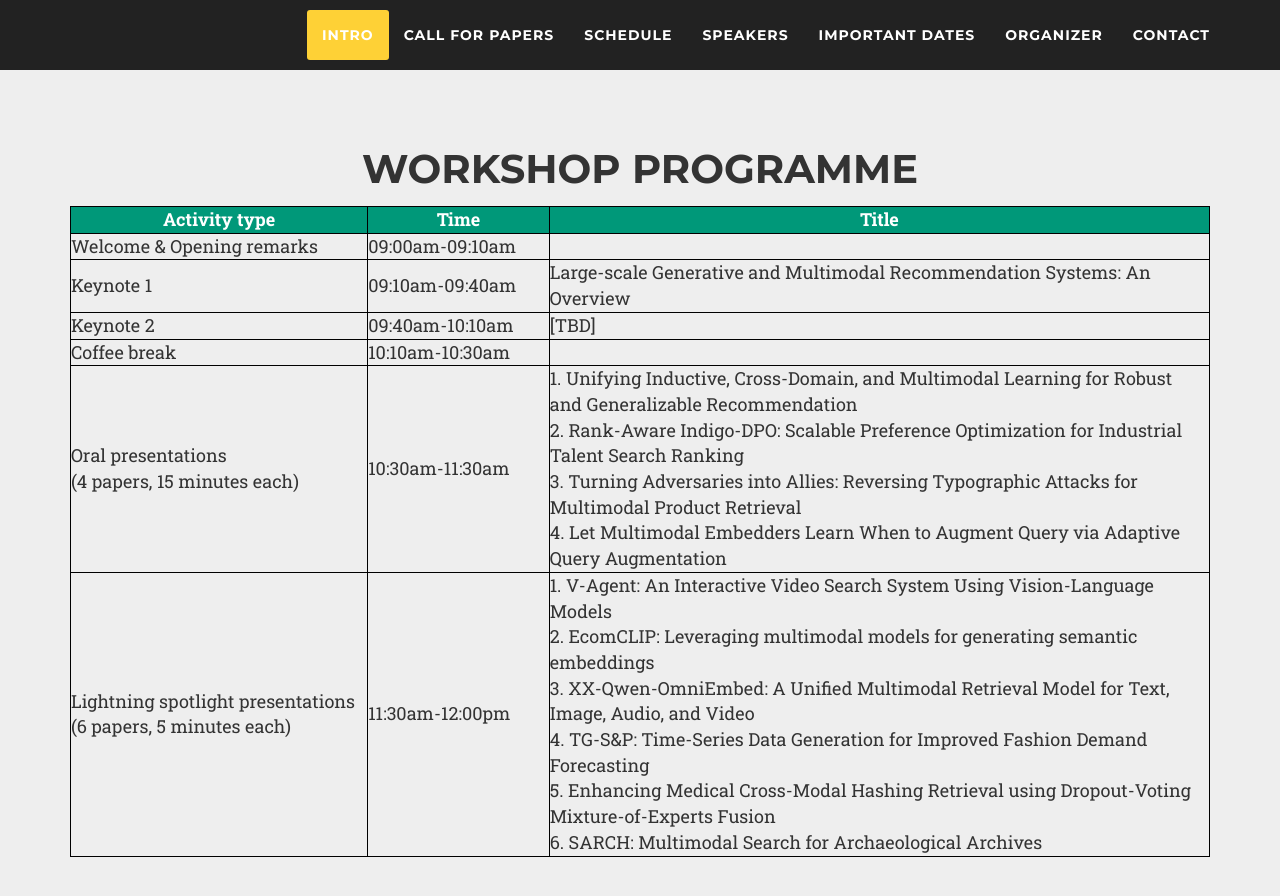
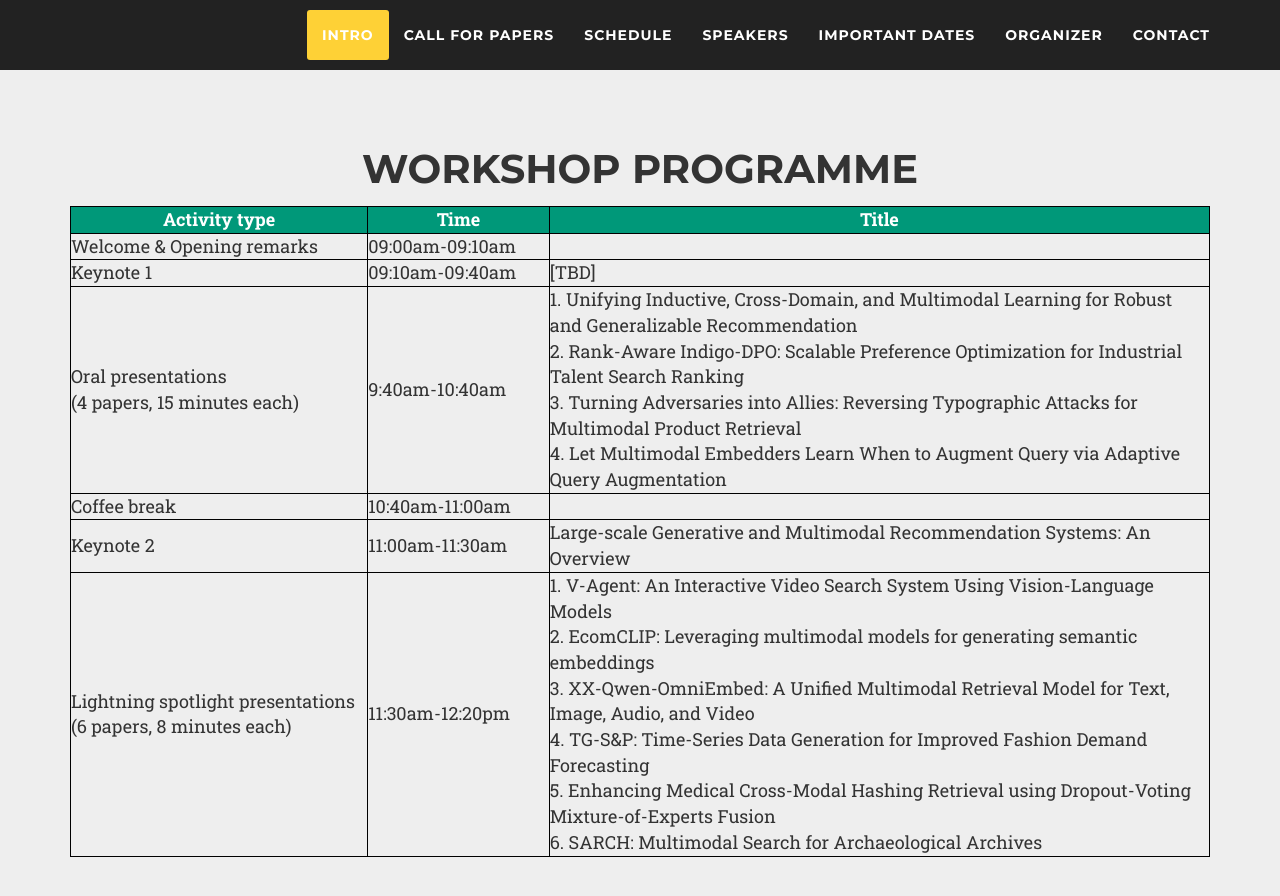
Before and after one commit to mmgensr-cikm25/mmgensr-cikm25.github.io, a Jekyll site: the page built from index.md, in a window 1280 px wide and 900 px high, scrolled down 766 px. Shown: the top 896 px of the window. Built offline with Jekyll 4.4.1, drawn with Linux system fonts in a browser that asks for light colours; nearby versions of some CDN libraries; some web fonts are replaced.

Commit message:
Update schedule with revised keynote and presentation times

```diff
--- a/_includes/schedule.html
+++ b/_includes/schedule.html
@@ -26,11 +26,11 @@
     <table style="width: 100%">
         <tr> <th width=180px> Activity type </th> <th width=110px> Time </th> <th width=400px> Title </th> </tr>
         <tr> <td width=180px> Welcome & Opening remarks </td> <td width=110px> 09:00am-09:10am </td> <td></td> </tr>
-        <tr> <td width=180px>Keynote 1</td> <td width=110px>09:10am-09:40am</td> <td width=400px>Large-scale Generative and Multimodal Recommendation Systems: An Overview</td> </tr>
-        <tr> <td width=180px>Keynote 2</td> <td width=110px>09:40am-10:10am</td> <td width=400px>[TBD]</td> </tr>
-        <tr> <td width=180px> Coffee break</td> <td width=110px> 10:10am-10:30am</td><td></td> </tr>
-        <tr> <td width=180px>Oral presentations<br>(4 papers, 15 minutes each)</td> <td width=110px>10:30am-11:30am</td> <td width=400px>1. Unifying Inductive, Cross-Domain, and Multimodal Learning for Robust and Generalizable Recommendation<br>2. Rank-Aware Indigo-DPO: Scalable Preference Optimization for Industrial Talent Search Ranking<br>3. Turning Adversaries into Allies: Reversing Typographic Attacks for Multimodal Product Retrieval<br>4. Let Multimodal Embedders Learn When to Augment Query via Adaptive Query Augmentation</td> </tr>
-        <tr> <td width=180px>Lightning spotlight presentations<br>(6 papers, 5 minutes each)</td> <td width=110px>11:30am-12:00pm</td> <td width=400px>1. V-Agent: An Interactive Video Search System Using Vision-Language Models<br>2. EcomCLIP: Leveraging multimodal models for generating semantic embeddings<br>3. XX-Qwen-OmniEmbed: A Unified Multimodal Retrieval Model for Text, Image, Audio, and Video<br>4. TG-S&P: Time-Series Data Generation for Improved Fashion Demand Forecasting<br>5. Enhancing Medical Cross-Modal Hashing Retrieval using Dropout-Voting Mixture-of-Experts Fusion<br>6. SARCH: Multimodal Search for Archaeological Archives</td> </tr>
+        <tr> <td width=180px>Keynote 1</td> <td width=110px>09:10am-09:40am</td> <td width=400px>[TBD]</td> </tr>
+        <tr> <td width=180px>Oral presentations<br>(4 papers, 15 minutes each)</td> <td width=110px>9:40am-10:40am</td> <td width=400px>1. Unifying Inductive, Cross-Domain, and Multimodal Learning for Robust and Generalizable Recommendation<br>2. Rank-Aware Indigo-DPO: Scalable Preference Optimization for Industrial Talent Search Ranking<br>3. Turning Adversaries into Allies: Reversing Typographic Attacks for Multimodal Product Retrieval<br>4. Let Multimodal Embedders Learn When to Augment Query via Adaptive Query Augmentation</td> </tr>
+        <tr> <td width=180px> Coffee break</td> <td width=110px> 10:40am-11:00am</td><td></td> </tr>
+        <tr> <td width=180px>Keynote 2</td> <td width=110px>11:00am-11:30am</td> <td width=400px>Large-scale Generative and Multimodal Recommendation Systems: An Overview</td> </tr>
+        <tr> <td width=180px>Lightning spotlight presentations<br>(6 papers, 8 minutes each)</td> <td width=110px>11:30am-12:20pm</td> <td width=400px>1. V-Agent: An Interactive Video Search System Using Vision-Language Models<br>2. EcomCLIP: Leveraging multimodal models for generating semantic embeddings<br>3. XX-Qwen-OmniEmbed: A Unified Multimodal Retrieval Model for Text, Image, Audio, and Video<br>4. TG-S&P: Time-Series Data Generation for Improved Fashion Demand Forecasting<br>5. Enhancing Medical Cross-Modal Hashing Retrieval using Dropout-Voting Mixture-of-Experts Fusion<br>6. SARCH: Multimodal Search for Archaeological Archives</td> </tr>
 
     </table>
   </div>
```
